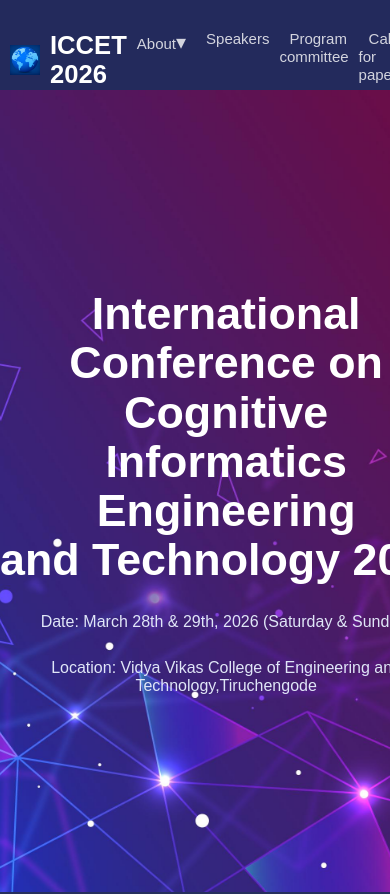
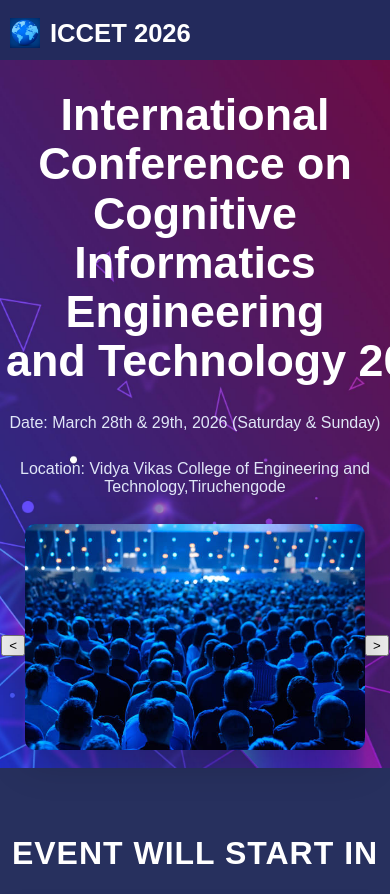
Before and after one commit to archanan3108-cloud/react-conference, a React (Create React App) app: page / in a window 390 px wide. Shown: the top 894 px of the page. Built offline with nearby package versions, Linux system fonts and the light colour scheme.

Commit message:
update mobile responsive

```diff
--- a/src/components/homepage.css
+++ b/src/components/homepage.css
@@ -352,7 +352,7 @@ body {
   color: #23264a;
   text-decoration: none;
   font-size: .98rem;
-  margin-top: 20px;
+  /*margin-top: 20px; */
 }
 
  .dropdown a {
@@ -399,3 +399,78 @@ body {
 .dropdown a:hover {
   background: #0933ec;
 }
+
+/* ------Mobile Responsive ------ */
+/* Add these mobile style overrides at the bottom of your App.css */
+
+@media (max-width: 900px) {
+  .evently-navbar {
+    flex-direction: column;
+    align-items: flex-start;
+    padding: 18px 18px 0 0px;
+  }
+  .logo {
+    margin-bottom: 12px;
+    justify-content: flex-start;
+  }
+  .evently-navbar ul {
+    flex-direction: column;
+    width: 100%;
+    margin-left: 0;
+    padding-right: 0;
+    gap: 0;
+  }
+  .evently-navbar li {
+    width: 100%;
+  }
+  .evently-navbar li a {
+    width: 100%;
+    display: block;
+    font-size: 18px;
+    padding: 12px 10px;
+    text-align: left;
+  }
+  /* Dropdown menu full width on small screens */
+  .dropdown-menu, .dropdown {
+    min-width: 80vw;
+    left: 0;
+    top: 100%;
+    font-size: 18px;
+  }
+}
+
+@media (max-width: 700px) {
+  .evently-hero-content {
+    flex-direction: column;
+    padding: 0 6px;
+    min-height: unset;
+  }
+  .evently-hero-left, .evently-hero-right {
+    flex: 1 1 100%;
+    padding: 0;
+    min-width: 0;
+    min-height: unset;
+    justify-content: center;
+  }
+  .evently-hero-left-inner {
+    padding: 0 10px;
+    max-width: 100%;
+  }
+  .hero-img {
+    width: 100vw;
+    max-width: 340px;
+    height: auto;
+    border-radius: 10px;
+    margin-bottom: 18px;
+  }
+}
+
+/* Hamburger menu (optionally add for hiding/showing nav) */
+@media (max-width: 700px) {
+  .evently-navbar ul {
+    display: none; /* You can toggle this with a menu state in JS/React */
+  }
+  .evently-navbar.active ul {
+    display: flex;
+  }
+}
```
